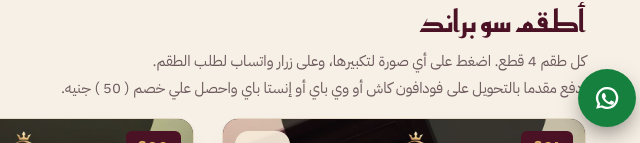
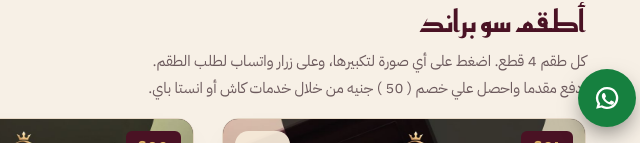
Before and after one commit to soohometextiles-pixel/soo-catalog, a plain HTML site: page index.html in a window 1280 px wide. Shown: the part 657-800 px from the top of the page, 628-1268 px from the left. Drawn offline with Linux system fonts and the light colour scheme.

Commit message:
Update index.html

```diff
--- a/index.html
+++ b/index.html
@@ -280,7 +280,7 @@ details p{margin:0 0 14px;color:var(--muted);font-size:15.5px}
   <div class="sec-head">
     <h2>أطقم سو براند</h2>
     <p> كل طقم 4 قطع. اضغط على أي صورة لتكبيرها، وعلى زرار واتساب لطلب الطقم.</p>
-    <p> ادفع مقدما بالتحويل على فودافون كاش أو وي باي أو إنستا باي واحصل علي خصم ( 50 ) جنيه.</p>
+    <p> ادفع مقدما واحصل علي خصم ( 50 ) جنيه من خلال خدمات كاش أو انستا باي.</p>
   </div>
   <div class="grid">
 
```
